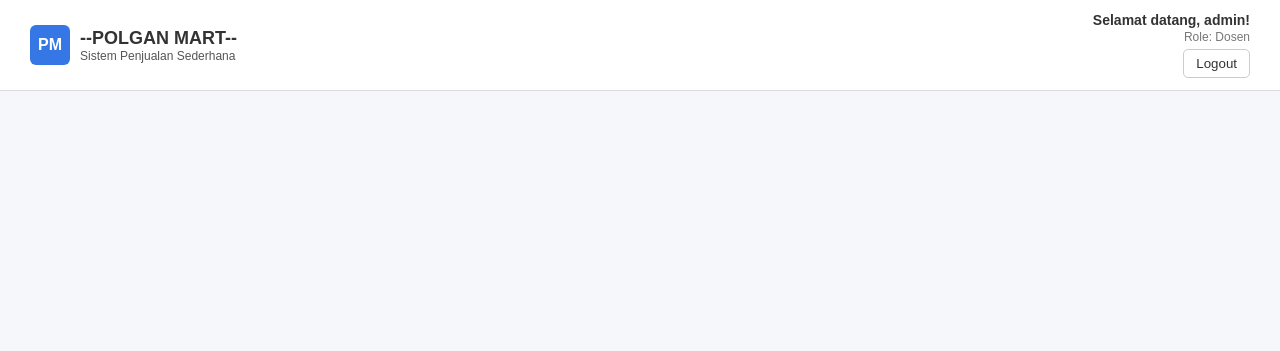
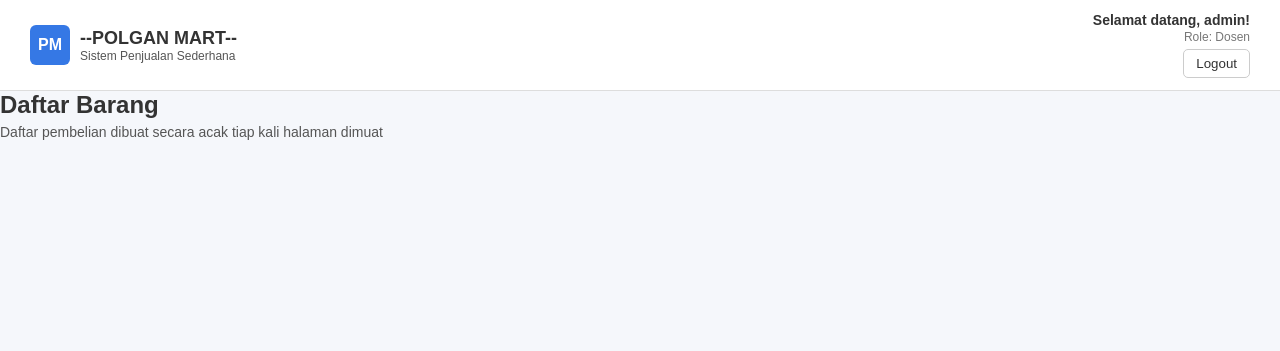
Before and after one commit to Bulanfebiola/UTS_Web1_BulanFebiola, a PHP site: page /dashboard.php in a window 1280 px wide. Shown: the top 351 px of the page. Run offline with PHP 8.4, Linux system fonts and the light colour scheme; the visitor is signed in with stand-in values (Sample User, id 1).

Commit message:
Dashboard Penjualan (Logika Penjualan Random)

```diff
--- a/dashboard.php
+++ b/dashboard.php
@@ -30,6 +30,12 @@ $harga_barang = [
   6000,
   4000
 ];
+
+$jumlah = count($nama_barang) - 1;
+$beli = 0;
+$total = 0;
+$grandtotal = 0;
+
 ?>
 
 <!DOCTYPE html>
@@ -165,6 +171,18 @@ $harga_barang = [
     </div>
   </header>
 
+  <main>
+    <h2>Daftar Barang</h2>
+    <p>Daftar pembelian dibuat secara acak tiap kali halaman dimuat</p>
+    <?php
+    for ($i = 0; $i < rand(1, $jumlah); $i++) {
+      $beli = rand(1, 10);
+      $id_barang = rand(0, $jumlah);
+      $harga = $harga_barang[$i] * $beli;
+    }
+    ?>
+  </main>
+
   <script>
     function logout() {
       alert("Anda telah logout!");
```
